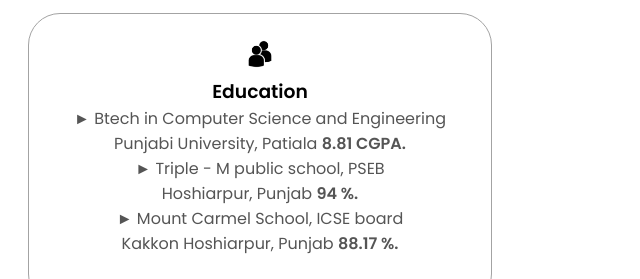
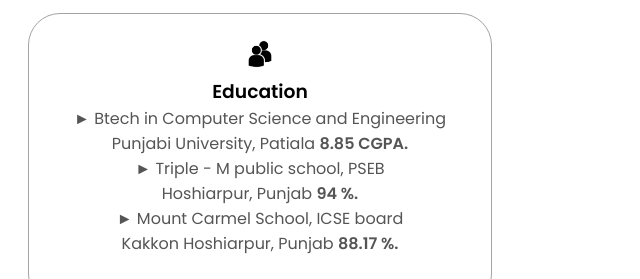
Before and after one commit to Ritika0011/My-Portfolio, a plain HTML site: page index.html in a window 1280 px wide. Shown: the part 1120-1399 px from the top of the page, 628-1268 px from the left. Drawn offline with Linux system fonts and the light colour scheme.

Commit message:
Update index.html

```diff
--- a/index.html
+++ b/index.html
@@ -113,7 +113,7 @@
                 class="icon"
               />
               <h3>Education</h3>
-              <p> ► Btech in Computer Science and Engineering <br />Punjabi University, Patiala <b> 8.81 CGPA.</b></p>
+              <p> ► Btech in Computer Science and Engineering <br />Punjabi University, Patiala <b> 8.85 CGPA.</b></p>
               <p> ► Triple - M public school, PSEB<br />Hoshiarpur, Punjab <b> 94 %.</b></p>
               <p> ► Mount Carmel School, ICSE board<br />Kakkon Hoshiarpur, Punjab <b> 88.17 %.</b></p>
             </div>
```
